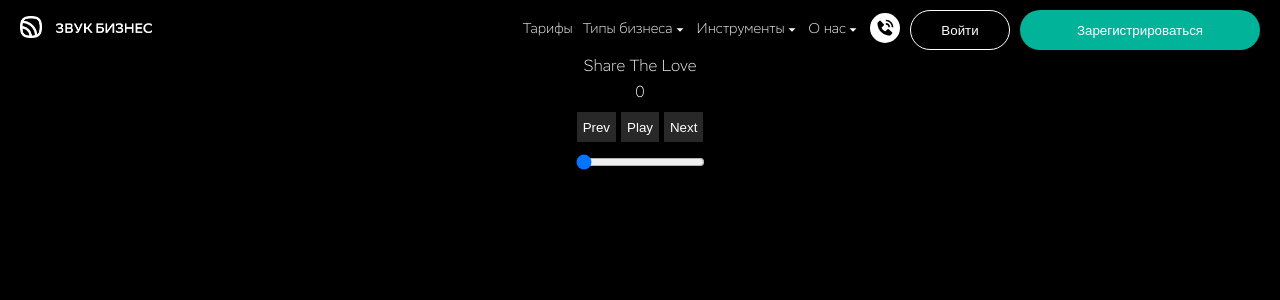
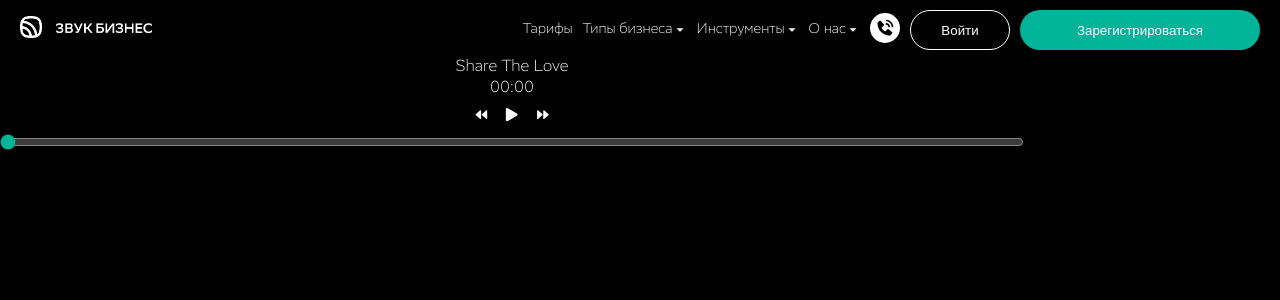
Before and after one commit to SivakovNikita/zvuk-business-main-page, a Next.js app: page / in a window 1280 px wide. Shown: the top 300 px of the page. Built offline with nearby package versions, Linux system fonts and the light colour scheme.

Commit message:
new player with usePlayer hook

```diff
--- a/package.json
+++ b/package.json
@@ -9,6 +9,7 @@
     "lint": "next lint"
   },
   "dependencies": {
+    "animejs": "^3.2.2",
     "clsx": "^2.1.1",
     "next": "14.2.1",
     "react": "^18",
--- a/src/components/Player/Player.tsx
+++ b/src/components/Player/Player.tsx
@@ -28,7 +28,7 @@ const Player = () => {
     };
 
     const updateTime = () => {
-      const trackCurrentTime = Number(audioElement.currentTime.toFixed(0)); // converted to seconds
+      const trackCurrentTime = Number(audioElement.currentTime.toFixed(0));
       setCurrentTime(trackCurrentTime);
     };
 
--- /dev/null
+++ b/src/components/Player2.0/Player.module.scss
@@ -0,0 +1,66 @@
+.player_container {
+  color: white;
+  display: flex;
+  justify-content: center;
+  align-items: center;
+  flex-direction: column;
+  gap: 10px;
+  width: 80%;
+}
+
+.player_info {
+  display: flex;
+  justify-content: center;
+  align-items: center;
+  flex-direction: column;
+  gap: 5px;
+}
+
+.player_navigation {
+  display: flex;
+  flex: row;
+  gap: 5px;
+}
+
+.title {
+  color: white;
+}
+
+.time {
+  color: white;
+  display: inline-block;
+  transition: opacity 0.5s ease-in-out, transform 0.5s ease-in-out;
+}
+
+.btn_play_pause {
+  border: none;
+  background-color: transparent;
+  display: flex;
+  justify-content: center;
+  align-items: center;
+  min-width: 10px;
+  min-height: 10px;
+  color: white;
+  &:hover {
+    color: gray;
+  }
+}
+
+.btn_navigate {
+  border: none;
+  background-color: transparent;
+  display: flex;
+  justify-content: center;
+  align-items: center;
+  min-width: 10px;
+  min-height: 10px;
+  color: white;
+  &:hover {
+    color: gray;
+  }
+}
+
+.track_range {
+  width: 100%;
+  accent-color: #00b399;
+}
--- /dev/null
+++ b/src/components/Player2.0/PlayerBar.tsx
@@ -0,0 +1,53 @@
+import styles from './Player.module.scss';
+import { usePlayer } from './usePalyer';
+import { FaPlay, FaPause } from 'react-icons/fa';
+import { TbPlayerTrackNextFilled, TbPlayerTrackPrevFilled } from 'react-icons/tb';
+
+const trackList = [
+  { title: 'Share The Love', src: '/Tracks/Share The Love.mp3', durations: 30 },
+  { title: 'Alright', src: '/Tracks/Alright.mp3', durations: 30 },
+];
+
+const PlayerBar = () => {
+  const {
+    isPlaying,
+    pause,
+    play,
+    next,
+    prev,
+    currentTime,
+    currentTrack,
+    isPrevDisabled,
+    isNextDisabled,
+    trackDuration,
+    currentTrackDuration,
+  } = usePlayer({
+    queue: trackList,
+    startIndex: 0,
+    repeat: 'all',
+  });
+
+  return (
+    <div className={styles.player_container}>
+      <div className={styles.player_info}>
+        <span className={styles.title}>{currentTrack.title}</span>
+        <span className={styles.time}>{currentTime ? currentTime : '00:00'}</span>
+      </div>
+
+      <div className={styles.player_navigation}>
+        <button className={styles.btn_navigate} disabled={isPrevDisabled} onClick={prev}>
+          <TbPlayerTrackPrevFilled />
+        </button>
+        <button className={styles.btn_play_pause} onClick={isPlaying ? pause : play}>
+          {isPlaying ? <FaPause /> : <FaPlay />}
+        </button>
+        <button className={styles.btn_navigate} onClick={next} disabled={isNextDisabled}>
+          <TbPlayerTrackNextFilled />
+        </button>
+      </div>
+      <input className={styles.track_range} type="range" min="0" max={trackDuration} value={currentTrackDuration} />
+    </div>
+  );
+};
+
+export default PlayerBar;
--- /dev/null
+++ b/src/components/Player2.0/usePalyer.tsx
@@ -0,0 +1,151 @@
+import { useState, useEffect, useCallback } from 'react';
+
+type Track = { title: string; src: string; duration: number };
+
+export const usePlayer = ({
+  queue,
+  repeat,
+  startIndex,
+}: {
+  queue: Track[];
+  repeat: 'all' | 'one' | 'none';
+  startIndex: number;
+}) => {
+  const [audio, setAudio] = useState<HTMLAudioElement | null>(null);
+  const [currentTrackIndex, setCurrentTrackIndex] = useState(startIndex);
+  const [currentTrack, setCurrentTrack] = useState(queue[startIndex]);
+  const [currentTime, setCurrentTime] = useState(0);
+  const [isPlaying, setIsPlaying] = useState(false);
+  const [trackDuration, setTrackDuration] = useState(0);
+  const [currentTrackDuration, setCurrentTrackDuration] = useState(0);
+
+  useEffect(() => {
+    const newAudio = new Audio(currentTrack.src);
+
+    if (currentTrackIndex !== 0) {
+      newAudio.play();
+      setIsPlaying(true);
+    }
+
+    const handleLoadedMetadata = () => {
+      const duration = newAudio.duration;
+      setTrackDuration(duration);
+    };
+
+    if (newAudio.readyState >= 1) {
+      handleLoadedMetadata();
+    } else {
+      newAudio.addEventListener('loadedmetadata', handleLoadedMetadata);
+    }
+
+    setAudio(newAudio);
+
+    const getFormattedTime = () => {
+      const currentTime = newAudio.currentTime;
+      setCurrentTrackDuration(currentTime); // обновляем время для инпута
+      const minutes = Math.floor(currentTime / 60);
+      const seconds = Math.floor(currentTime % 60);
+      const formattedTime = `${minutes.toString().padStart(2, '0')}:${seconds.toString().padStart(2, '0')}`;
+
+      return formattedTime;
+    };
+
+    const updateTime = () => {
+      const formattedTime = getFormattedTime();
+      setCurrentTime(formattedTime);
+    };
+
+    newAudio.addEventListener('timeupdate', updateTime);
+
+    return () => {
+      newAudio.pause();
+      newAudio.removeEventListener('timeupdate', updateTime);
+      newAudio.removeEventListener('loadedmetadata', handleLoadedMetadata);
+    };
+  }, [currentTrack]);
+
+  const play = useCallback(() => {
+    if (audio) {
+      audio.play();
+      setIsPlaying(true);
+    }
+  }, [audio]);
+
+  const pause = useCallback(() => {
+    if (audio) {
+      audio.pause();
+      setIsPlaying(false);
+    }
+  }, [audio]);
+
+  const next = useCallback(() => {
+    let newIndex = currentTrackIndex + 1;
+    setIsPlaying(false);
+    setCurrentTrackDuration(0);
+    setTrackDuration(0);
+    setCurrentTime(0);
+
+    if (newIndex >= queue.length) {
+      if (repeat === 'all') {
+        newIndex = 0;
+      } else {
+        newIndex = queue.length - 1;
+      }
+    }
+
+    setCurrentTrackIndex(newIndex);
+    setCurrentTrack(queue[newIndex]);
+  }, [currentTrackIndex, queue, repeat, audio]);
+
+  const prev = useCallback(() => {
+    let newIndex = currentTrackIndex - 1;
+    setIsPlaying(false);
+    setCurrentTrackDuration(0);
+    setTrackDuration(0);
+    setCurrentTime(0);
+
+    if (newIndex < 0) {
+      if (repeat === 'all') {
+        newIndex = queue.length - 1;
+      } else {
+        newIndex = 0;
+      }
+    }
+
+    setCurrentTrackIndex(newIndex);
+    setCurrentTrack(queue[newIndex]);
+  }, [currentTrackIndex, queue, repeat]);
+
+  useEffect(() => {
+    if (audio) {
+      const handleEnd = () => {
+        if (repeat === 'one') {
+          audio.currentTime = 0;
+          audio.play();
+        } else {
+          next();
+        }
+      };
+
+      audio.addEventListener('ended', handleEnd);
+
+      return () => {
+        audio.removeEventListener('ended', handleEnd);
+      };
+    }
+  }, [audio, next, repeat]);
+
+  return {
+    currentTrack,
+    currentTime,
+    isPlaying,
+    play,
+    pause,
+    next,
+    prev,
+    isPrevDisabled: currentTrackIndex === 0 && repeat !== 'all',
+    isNextDisabled: currentTrackIndex === queue.length - 1 && repeat !== 'all',
+    trackDuration,
+    currentTrackDuration,
+  };
+};
--- a/src/pages/index/index.tsx
+++ b/src/pages/index/index.tsx
@@ -5,14 +5,16 @@ import FAQBlock from './blocks/FAQBlock/FAQBlock';
 import SalseCardsBlock from './blocks/SalesCardsBlock/SalesCardsBlock';
 import TariffsBlock from './blocks/TariffsBlock/TariffsBlock';
 import Player from '../../components/Player/Player';
+import PlayerBar from '../../components/Player2.0/PlayerBar';
 
 function MyApp() {
   return (
     <>
       <Header />
       <div id="portal"></div>
+      <PlayerBar />
+      {/* <MainBlock />
       <Player />
-      {/* <MainBlock />
       <TariffsBlock />
       <SalseCardsBlock />
       <ResultsBlock />
```
Also changed, not shown: src/components/Player/class sandbox.tsx (deleted, +0 -20 lines), 1 other file (tests, documents, lock files or other folders).
